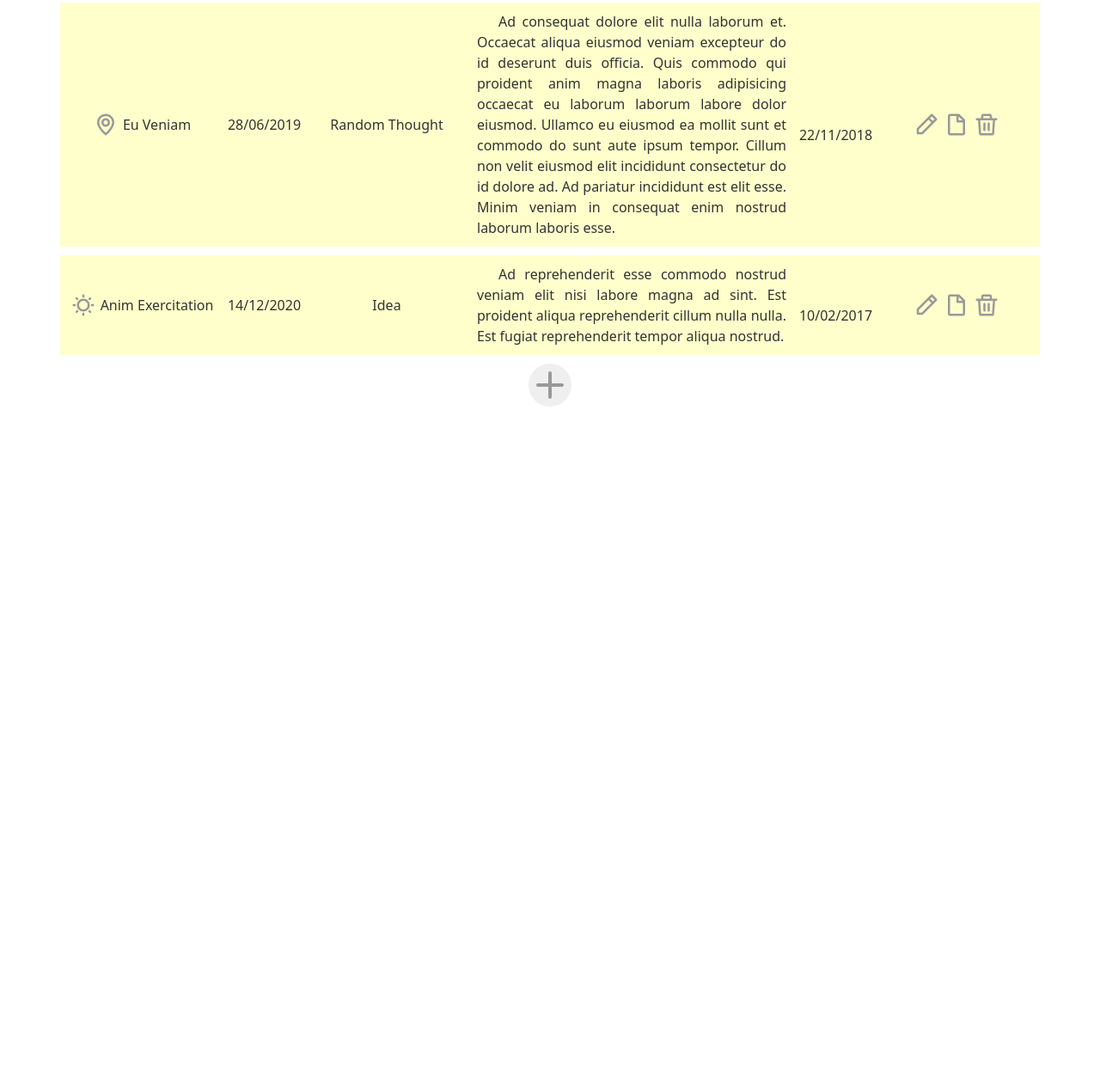
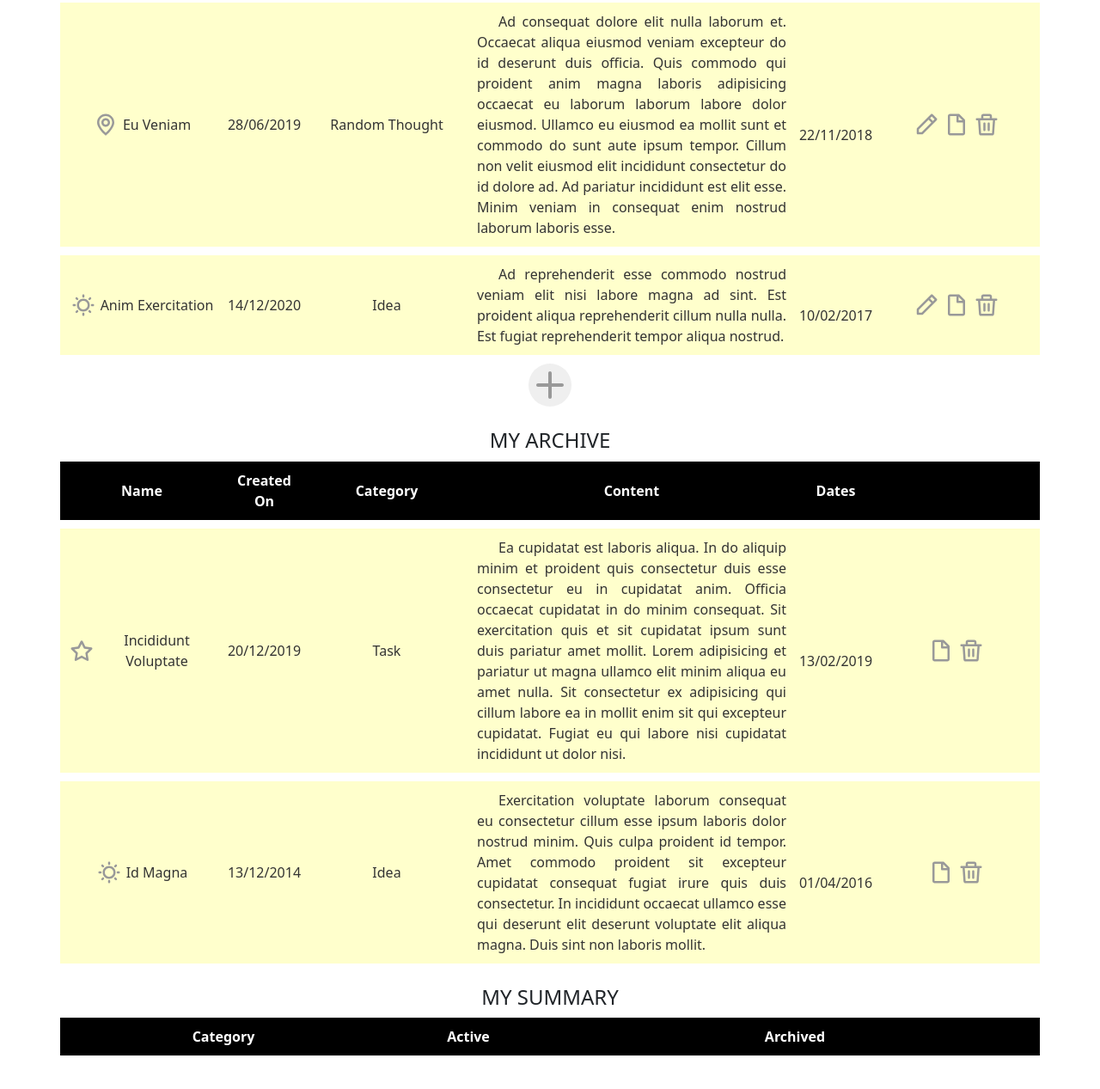
Before and after one commit to itdaos/radency-test1, a plain HTML site: page index.html in a window 1280 px wide. Shown: the part 1019-2286 px from the top of the page at 86% size. Before the commit the page ends 1532 px from the top, so only its background shows below. Drawn offline with nearby package versions, Linux system fonts and the light colour scheme.

Commit message:
Added archive feature & data/logic separation

```diff
--- /dev/null
+++ b/data/notes.js
@@ -0,0 +1,67 @@
+const startingNotes = [{
+        "id": 0,
+        "name": "ullamco dolore",
+        "createdAt": "05/09/2014",
+        "category": "task",
+        "content": "Aute tempor labore deserunt labore ad. Fugiat irure velit ullamco nostrud nostrud. Fugiat Lorem ex qui elit commodo irure consectetur ea. Aliqua deserunt tempor et consequat dolor veniam enim et minim. Exercitation excepteur est duis incididunt consectetur. Nostrud fugiat nisi ipsum ea officia ullamco elit labore ad sit anim non. Sit dolor cillum ipsum nostrud cupidatat pariatur elit voluptate.\r\n",
+        "dates": ["28/02/2014"]
+    },
+    {
+        "id": 1,
+        "name": "sunt anim",
+        "createdAt": "22/12/2015",
+        "category": "random",
+        "content": "Id velit amet deserunt est sit amet reprehenderit commodo ullamco ullamco Lorem velit aute quis. Aliqua nulla irure et laborum dolore eu culpa pariatur nulla ut pariatur ipsum et aliquip. Sit non minim culpa est. Commodo ad qui nulla eiusmod laborum.\r\n",
+        "dates": ["09/12/2017"]
+    },
+    {
+        "id": 2,
+        "name": "mollit eiusmod",
+        "createdAt": "11/09/2017",
+        "category": "random",
+        "content": "Fugiat elit consequat elit enim aliqua ex adipisicing consectetur exercitation ad sunt exercitation. Ea magna commodo eu reprehenderit eu magna officia. Laborum mollit consequat dolor mollit duis. Quis laboris cillum dolor eiusmod sint dolore ea qui incididunt tempor.\r\n",
+        "dates": ["14/02/2018"]
+    },
+    {
+        "id": 3,
+        "name": "irure laboris",
+        "createdAt": "21/09/2018",
+        "category": "random",
+        "content": "Id aliqua aliquip culpa eiusmod excepteur. Sunt officia exercitation consectetur ex. Cupidatat duis sunt labore quis dolor adipisicing esse qui commodo ex aliqua cupidatat est. Dolore culpa irure tempor id minim ex veniam. Culpa aute aliquip fugiat enim duis.\r\n",
+        "dates": ["28/02/2016"]
+    },
+    {
+        "id": 4,
+        "name": "eu veniam",
+        "createdAt": "28/06/2019",
+        "category": "random",
+        "content": "Ad consequat dolore elit nulla laborum et. Occaecat aliqua eiusmod veniam excepteur do id deserunt duis officia. Quis commodo qui proident anim magna laboris adipisicing occaecat eu laborum laborum labore dolor eiusmod. Ullamco eu eiusmod ea mollit sunt et commodo do sunt aute ipsum tempor. Cillum non velit eiusmod elit incididunt consectetur do id dolore ad. Ad pariatur incididunt est elit esse. Minim veniam in consequat enim nostrud laborum laboris esse.\r\n",
+        "dates": ["22/11/2018"]
+    },
+    {
+        "id": 5,
+        "name": "anim exercitation",
+        "createdAt": "14/12/2020",
+        "category": "idea",
+        "content": "Ad reprehenderit esse commodo nostrud veniam elit nisi labore magna ad sint. Est proident aliqua reprehenderit cillum nulla nulla. Est fugiat reprehenderit tempor aliqua nostrud.\r\n",
+        "dates": ["10/02/2017"]
+    }
+];
+
+const startingArchive = [{
+        "id": 0,
+        "name": "incididunt voluptate",
+        "createdAt": "20/12/2019",
+        "category": "task",
+        "content": "Ea cupidatat est laboris aliqua. In do aliquip minim et proident quis consectetur duis esse consectetur eu in cupidatat anim. Officia occaecat cupidatat in do minim consequat. Sit exercitation quis et sit cupidatat ipsum sunt duis pariatur amet mollit. Lorem adipisicing et pariatur ut magna ullamco elit minim aliqua eu amet nulla. Sit consectetur ex adipisicing qui cillum labore ea in mollit enim sit qui excepteur cupidatat. Fugiat eu qui labore nisi cupidatat incididunt ut dolor nisi.\r\n",
+        "dates": ["13/02/2019"]
+    },
+    {
+        "id": 1,
+        "name": "id magna",
+        "createdAt": "13/12/2014",
+        "category": "idea",
+        "content": "Exercitation voluptate laborum consequat eu consectetur cillum esse ipsum laboris dolor nostrud minim. Quis culpa proident id tempor. Amet commodo proident sit excepteur cupidatat consequat fugiat irure quis duis consectetur. In incididunt occaecat ullamco esse qui deserunt elit deserunt voluptate elit aliqua magna. Duis sint non laboris mollit.\r\n",
+        "dates": ["01/04/2016"]
+    }
+];
--- a/index.html
+++ b/index.html
@@ -14,7 +14,7 @@
 <body>
 
 
-    <div id="table-container" class="container-md">
+    <div id="table-container" class="container-md table-main">
         <h1 id="table-heading">My notes</h1>
         <div class="row header">
             <div class="col-2">
@@ -28,14 +28,38 @@
         </div>
     </div>
 
-    <div class="container-md">
+    <div class="container-md table-main">
         <div class="row">
             <input id="add-btn" type="button" value="">
         </div>
     </div>
-    <div class="container-md"></div>
 
+    <div id="archive-container" class="container-md table-main">
+        <h1 id="table-heading">My Archive</h1>
+        <div class="row header">
+            <div class="col-2">
+                <p>Name</p>
+            </div>
+            <div class="col-1">Created On</div>
+            <div class="col-2">Category</div>
+            <div class="col-4">Content</div>
+            <div class="col-1">Dates</div>
+            <div class="col-2"></div>
+        </div>
+    </div>
 
+    <div id="summary-container" class="container-md table-main">
+        <h1 id="table-heading">My Summary</h1>
+        <div class="row header">
+            <div class="col-1"></div>
+            <div class="col-2">Category</div>
+            <div class="col-4">Active</div>
+            <div class="col-4">Archived</div>
+        </div>
+    </div>
+
+    <script src="data/notes.js">
+    </script>
     <script src="index.js">
     </script>
 </body>
--- a/index.js
+++ b/index.js
@@ -36,7 +36,7 @@ function getCategoryName(category) {
         case "idea":
             return "Idea";
         default:
-            return ""
+            return "";
     };
 }
 
@@ -51,9 +51,11 @@ function formDataToMap(formData) {
 }
 // Events
 
-const addNote = (note) => {
+const addNote = (note, container) => {
+        let collection = container === "archive" ? archive : notes;
+
         note = note || dummyNote;
-    if (note.id === undefined || note.id === null) note.id = notes.length
+        note.id = collection.length
         note.createdAt = note.createdAt || tmstmpToString(Date.now());
         note.dates = note.dates || parseDates(note.content);
 
@@ -78,13 +80,18 @@ const addNote = (note) => {
             )
         }</div>
         <div class="col-2 controls">
-            <img src="img/edit.svg" alt="edit" onClick="createEditForm(${note.id})">
-            <img src="img/doc.svg" alt="archive" onClick="archiveNoteById(${note.id})">
-            <img src="img/delete.svg" alt="delete" onClick="deleteNoteById(${note.id})">
+            ${ container === "archive" ? "" : `<img src="img/edit.svg" alt="edit" onClick="createEditForm(${note.id})">`  }
+            <img src="img/doc.svg" alt="archive" onClick="toggleArchived(${note.id}, ${ container !== "archive" })">
+            ${
+                container === "archive" ?
+                `<img src="img/delete.svg" alt="delete" onClick="deleteNoteById(${note.id}, 'archive')">` :
+                `<img src="img/delete.svg" alt="delete" onClick="deleteNoteById(${note.id})">`
+            }
         </div>
     `;
-    tableHolder.appendChild(elem);
-    notes.push({...note });
+    let holder = container === "archive" ? archiveHolder : tableHolder;
+    holder.appendChild(elem);
+    collection.push({...note });
 }
 
 const createEditForm = (id) => {
@@ -181,14 +188,32 @@ const editNote = (idx) => {
 
 const archiveNoteById = (id) => {
     const copy = deleteNoteById(id);
-    archive.push(copy);
+    addNote(copy, "archive");
+    console.log("Archive now: ", archive);
+
+}
+
+const unarchiveNoteById = (id) => {
+    const copy = deleteNoteById(id, "archive");
+    addNote(copy);
     console.log("Archive now: ", archive);
 }
 
-const deleteNoteById = (id) => {
+const toggleArchived = (id, isActive) => {
+    const containerFrom = isActive ? "main" : "archive";
+    const containerTo = isActive ? "archive" : "main";
+
+    const copy = deleteNoteById(id, containerFrom);
+    addNote(copy, containerTo);
+    console.log("Archive now: ", archive);
+}
+
+const deleteNoteById = (id, container) => {
+    let collection = container === "archive" ? archive : notes;
+
     let idx = -1;
-    for (let i = 0; i < notes.length; i++) {
-        if (id === notes[i].id) {
+    for (let i = 0; i < collection.length; i++) {
+        if (id === collection[i].id) {
             idx = i;
             break;
         }
@@ -196,14 +221,17 @@ const deleteNoteById = (id) => {
 
     if (idx === -1) return;
 
+    let domId = "#table-container";
+    if (container === "archive") domId = "#archive-container";
+
     // delete visually
-    const domNote = document.querySelector(`#table-container .row:nth-child(${3 + idx})`);
+    const domNote = document.querySelector(`${domId} .row:nth-child(${3 + idx})`);
     console.log(`Note with id = ${id} was successfully deleted.`);
     domNote.remove();
 
     // delete in storage
-    let copy = {...notes[idx] };
-    notes.splice(idx, 1);
+    let copy = {...collection[idx] };
+    collection.splice(idx, 1);
     return copy
 }
 
@@ -249,62 +277,18 @@ const createForm = () => {
 const btnAddNew = document.getElementById("add-btn").addEventListener("click", createForm);
 
 const tableHolder = document.getElementById("table-container");
+const archiveHolder = document.getElementById("archive-container");
+const summaryHolder = document.getElementById("summary-container");
 
 // Data
-
-let startingNotes = [{
-        "id": 0,
-        "name": "ullamco dolore",
-        "createdAt": "05/09/2014",
-        "category": "task",
-        "content": "Aute tempor labore deserunt labore ad. Fugiat irure velit ullamco nostrud nostrud. Fugiat Lorem ex qui elit commodo irure consectetur ea. Aliqua deserunt tempor et consequat dolor veniam enim et minim. Exercitation excepteur est duis incididunt consectetur. Nostrud fugiat nisi ipsum ea officia ullamco elit labore ad sit anim non. Sit dolor cillum ipsum nostrud cupidatat pariatur elit voluptate.\r\n",
-        "dates": ["28/02/2014"]
-    },
-    {
-        "id": 1,
-        "name": "sunt anim",
-        "createdAt": "22/12/2015",
-        "category": "random",
-        "content": "Id velit amet deserunt est sit amet reprehenderit commodo ullamco ullamco Lorem velit aute quis. Aliqua nulla irure et laborum dolore eu culpa pariatur nulla ut pariatur ipsum et aliquip. Sit non minim culpa est. Commodo ad qui nulla eiusmod laborum.\r\n",
-        "dates": ["09/12/2017"]
-    },
-    {
-        "id": 2,
-        "name": "mollit eiusmod",
-        "createdAt": "11/09/2017",
-        "category": "random",
-        "content": "Fugiat elit consequat elit enim aliqua ex adipisicing consectetur exercitation ad sunt exercitation. Ea magna commodo eu reprehenderit eu magna officia. Laborum mollit consequat dolor mollit duis. Quis laboris cillum dolor eiusmod sint dolore ea qui incididunt tempor.\r\n",
-        "dates": ["14/02/2018"]
-    },
-    {
-        "id": 3,
-        "name": "irure laboris",
-        "createdAt": "21/09/2018",
-        "category": "random",
-        "content": "Id aliqua aliquip culpa eiusmod excepteur. Sunt officia exercitation consectetur ex. Cupidatat duis sunt labore quis dolor adipisicing esse qui commodo ex aliqua cupidatat est. Dolore culpa irure tempor id minim ex veniam. Culpa aute aliquip fugiat enim duis.\r\n",
-        "dates": ["28/02/2016"]
-    },
-    {
-        "id": 4,
-        "name": "eu veniam",
-        "createdAt": "28/06/2019",
-        "category": "random",
-        "content": "Ad consequat dolore elit nulla laborum et. Occaecat aliqua eiusmod veniam excepteur do id deserunt duis officia. Quis commodo qui proident anim magna laboris adipisicing occaecat eu laborum laborum labore dolor eiusmod. Ullamco eu eiusmod ea mollit sunt et commodo do sunt aute ipsum tempor. Cillum non velit eiusmod elit incididunt consectetur do id dolore ad. Ad pariatur incididunt est elit esse. Minim veniam in consequat enim nostrud laborum laboris esse.\r\n",
-        "dates": ["22/11/2018"]
-    },
-    {
-        "id": 5,
-        "name": "anim exercitation",
-        "createdAt": "14/12/2020",
-        "category": "idea",
-        "content": "Ad reprehenderit esse commodo nostrud veniam elit nisi labore magna ad sint. Est proident aliqua reprehenderit cillum nulla nulla. Est fugiat reprehenderit tempor aliqua nostrud.\r\n",
-        "dates": ["10/02/2017"]
-    }
-];
 
 let notes = [];
 let archive = []
 
+// Init
 startingNotes.forEach(elem => {
     addNote(elem);
 });
+startingArchive.forEach(elem => {
+    addNote(elem, "archive");
+})
--- a/main.scss
+++ b/main.scss
@@ -10,7 +10,7 @@
     text-transform: uppercase;
 }
 
-#table-container {
+.table-main {
     >* {
         margin-bottom: 10px;
     }
```
Also changed, not shown: main.css, 1 other file. Lines whose indentation alone changed are shown as unchanged.
